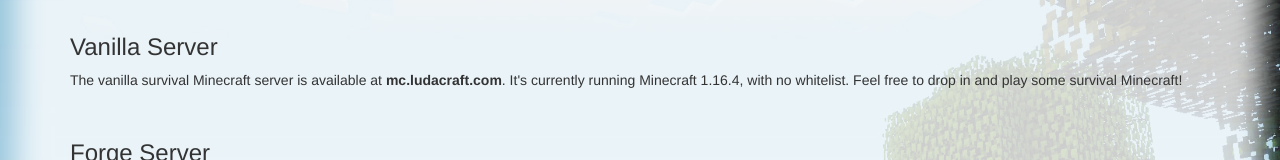
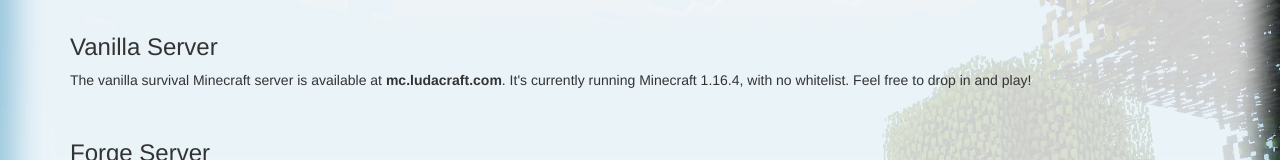
Before and after one commit to Alanaktion/ludacraft, a plain HTML site: page index.html in a window 1280 px wide. Shown: the part 136-296 px from the top of the page. Drawn offline with nearby package versions, Linux system fonts and the light colour scheme.

Commit message:
Update index.html

```diff
--- a/index.html
+++ b/index.html
@@ -29,7 +29,7 @@
 		<br>
 
 		<h3>Vanilla Server</h3>
-		<p>The vanilla survival Minecraft server is available at <b>mc.ludacraft.com</b>. It's currently running Minecraft 1.16.4, with no whitelist. Feel free to drop in and play some survival Minecraft!</p>
+		<p>The vanilla survival Minecraft server is available at <b>mc.ludacraft.com</b>. It's currently running Minecraft 1.16.4, with no whitelist. Feel free to drop in and play!</p>
 		<br>
 
 		<h3>Forge Server</h3>
```
